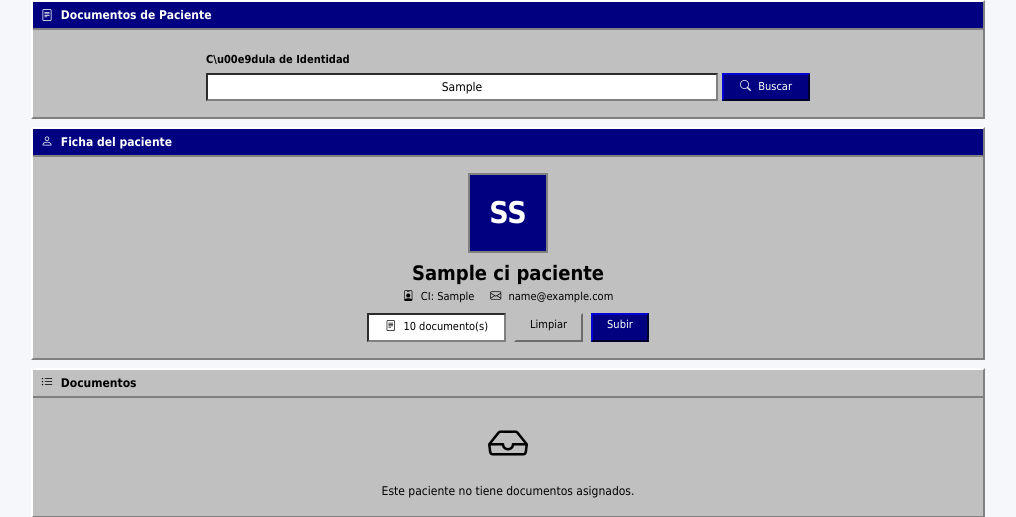
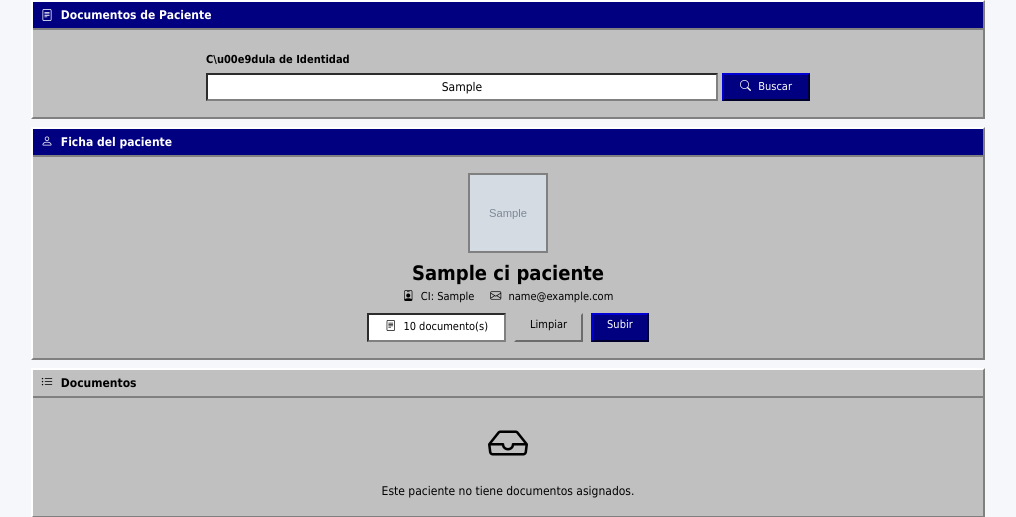
Before and after one commit to Gakuus/Elyra, a PHP site: template views/documentos/por_paciente.php in a window 1280 px wide. Shown: the top 517 px of the page, without its empty margins (132-1148 px from the left). Run offline with PHP 8.4, Linux system fonts and the light colour scheme; the template is opened without the code that fills it: most values are stand-ins (such as "Sample title", 1, 10 or a date in 2020); grey boxes marked "Sample" are stand-in pictures.

Commit message:
fix: mostrar foto de perfil al buscar paciente por CI

```diff
--- a/views/documentos/por_paciente.php
+++ b/views/documentos/por_paciente.php
@@ -35,9 +35,14 @@ $frontendLimit = 8;
             <div class="win-panel mb-2">
                 <div class="win-titlebar"><i class="bi bi-person me-1"></i> Ficha del paciente</div>
                 <div class="p-3 text-center">
-                    <div class="d-inline-flex align-items-center justify-content-center text-white fw-bold mb-2 win-avatar" style="width: 80px; height: 80px; font-size: 30px;">
-                        <?= htmlspecialchars($iniciales) ?>
-                    </div>
+                    <?php $pfoto = $ciPaciente->getFotoBase64(); ?>
+                    <?php if ($pfoto): ?>
+                        <img src="<?= $pfoto ?>" alt="Foto de <?= htmlspecialchars($ciPaciente->getNombreCompleto()) ?>" class="win-avatar mb-2" style="width: 80px; height: 80px; object-fit: cover;">
+                    <?php else: ?>
+                        <div class="d-inline-flex align-items-center justify-content-center text-white fw-bold mb-2 win-avatar" style="width: 80px; height: 80px; font-size: 30px;">
+                            <?= htmlspecialchars($iniciales) ?>
+                        </div>
+                    <?php endif; ?>
                     <h5 class="fw-bold mb-1 win-text"><?= htmlspecialchars($ciPaciente->getNombreCompleto()) ?></h5>
                     <div class="d-flex justify-content-center gap-3 mb-2 win-text" style="font-size: 11px;">
                         <span><i class="bi bi-person-badge me-1"></i> CI: <?= htmlspecialchars($ci) ?></span>
```
